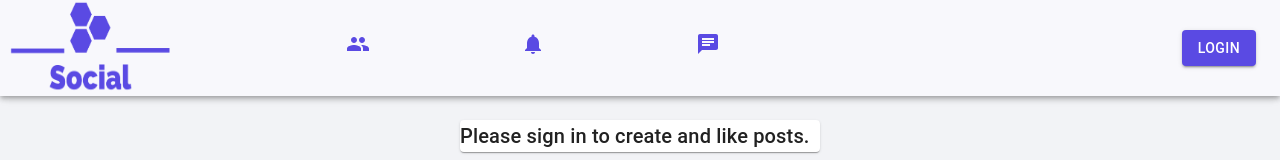
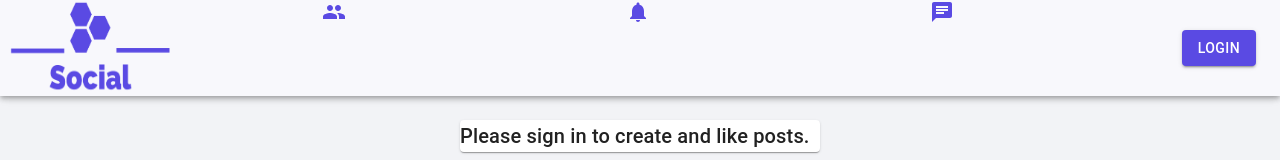
Before and after one commit to Revlisc/socialApp, a React (Create React App) app in the folder client/: page / in a window 1280 px wide. Shown: the top 160 px of the page. Built offline with nearby package versions, Linux system fonts and the light colour scheme; no server answers.

Commit message:
fixed bug with adding empty posts

```diff
--- a/client/src/components/Form/Form.js
+++ b/client/src/components/Form/Form.js
@@ -91,7 +91,7 @@ const Form = ({ currentId, setCurrentId }) => {
                 )}
                 <hr />
                 <div >
-                    <Button className={classes.formButtonContainer} size='small' type='submit' ><ArrowForwardIcon />Post</Button>
+                    <Button className={classes.formButtonContainer} disabled={postData.tags.length === 0 && postData.message.length === 0} size='small' type='submit' ><ArrowForwardIcon />Post</Button>
                     <Button className={classes.formButtonContainer} size='small' onClick={clear} ><CloseIcon />Cancel</Button>
                 </div>
             </form>
--- a/client/src/components/Navbar/styles.js
+++ b/client/src/components/Navbar/styles.js
@@ -35,17 +35,20 @@ export default makeStyles(() => ({
     marginLeft: '10px',
   },
   navIcons: {
-    display: 'inline-flex',
-    alignItems: 'space-between',
-    marginLeft: '25px',
-    flexDirection: 'row',
+    //display: 'inline-flex',
+    marginLeft: '20%',
+    width: '100%',
+    maxWidth: '100%',
+    //flexDirection: 'row',
 
   },
   navIcon: {
-    display: 'flex',
-    justifyContent: 'space-between',
-    marginLeft: '33%',
-    paddingLeft: '4rem',
+    //float: 'right',
+
+    textAlign: 'center',
+    paddingLeft: '140px',
+    paddingRight: '140px',
+    textDecoration: 'none',
     color: '#5A4AE3',
   },
   loginBtn: {
```
Also changed, not shown: client/src/components/Navbar/Navbar.js (+4 -4 lines).
